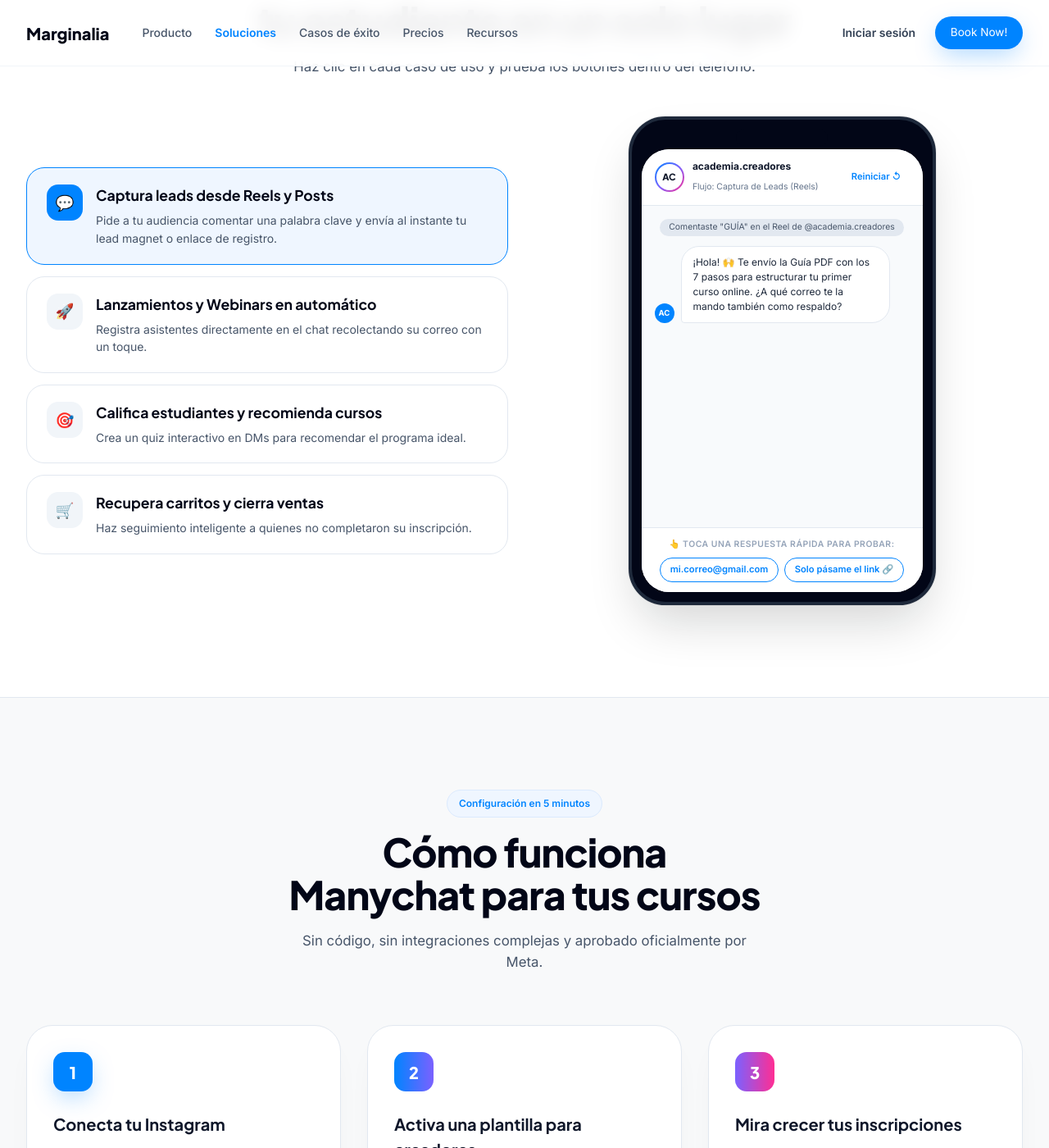
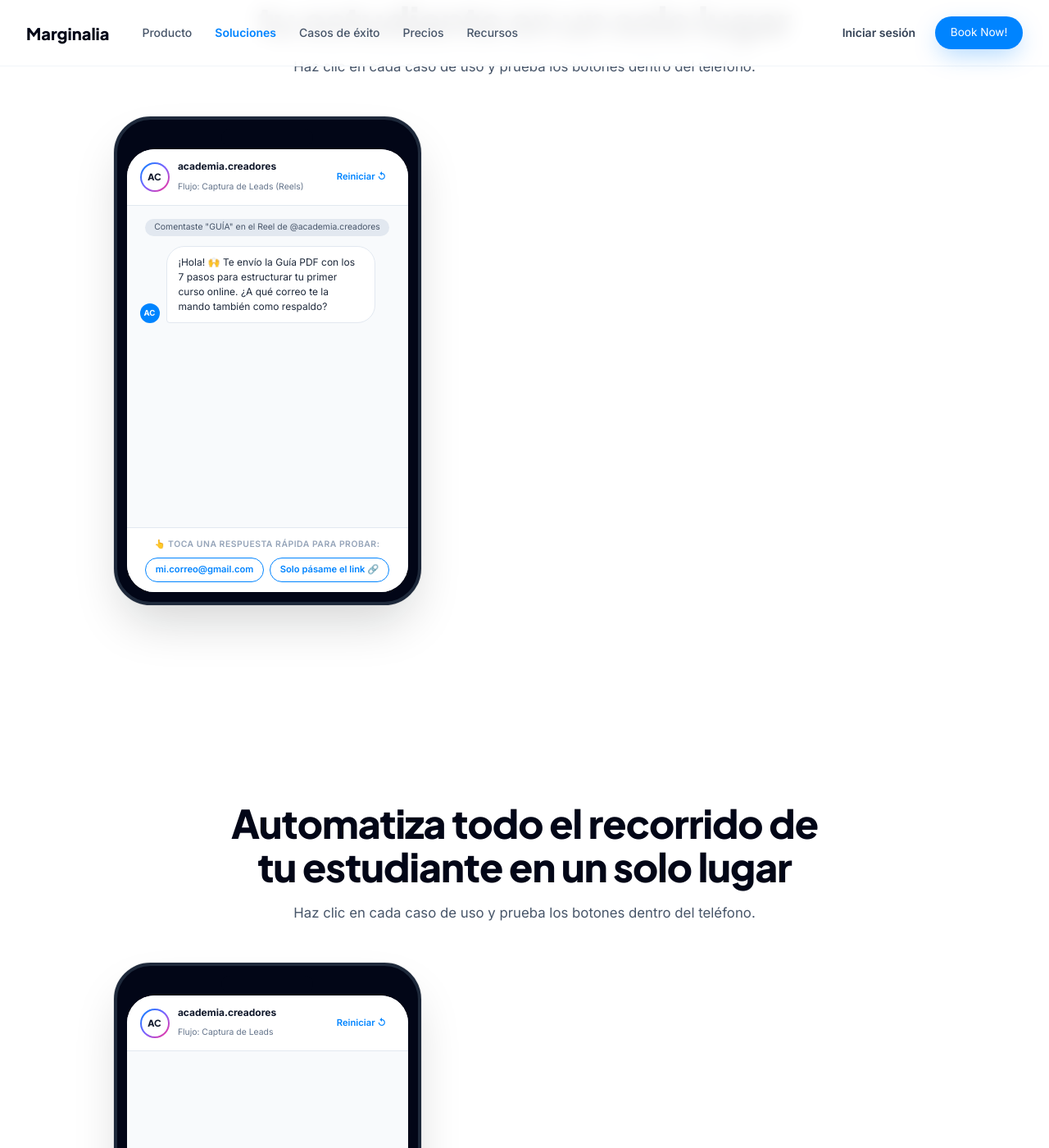
Before and after one commit to febr3s/service-template, a Jekyll site: the page built from index.markdown, in a window 1280 px wide and 1400 px high, scrolled down 908 px. Shown: the whole window at 82% size. Built offline with Jekyll 4.4.1, drawn with Linux system fonts in a browser that asks for light colours; some web fonts are replaced; some of the changed text lies outside the part shown.

Commit message:
usecases en progreso

```diff
--- a/_includes/usecase-tabs.html
+++ b/_includes/usecase-tabs_1.html
@@ -12,7 +12,7 @@
       <input type="radio" name="uc" id="uc-2" class="nav-toggle" />
       <input type="radio" name="uc" id="uc-3" class="nav-toggle" />
 
-      <div class="usecase-list">
+      <!-- <div class="usecase-list">
         <label for="uc-0" class="usecase">
           <div class="usecase__icon">💬</div>
           <div>
@@ -41,7 +41,7 @@
             <p>Haz seguimiento inteligente a quienes no completaron su inscripción.</p>
           </div>
         </label>
-      </div>
+      </div> -->
 
       <div class="sim-phone">
         <div class="sim-phone__notch"></div>
--- /dev/null
+++ b/_includes/usecase-tabs_2.html
@@ -0,0 +1,66 @@
+<section id="funciones" class="section">
+  <div class="container">
+    <div style="text-align:center;max-width:48rem;margin:0 auto 3rem;">
+      <!-- <span class="chip chip--purple">Flujos diseñados para educadores</span> -->
+      <h2 class="h2" style="margin-top:1rem;">Automatiza todo el recorrido de tu estudiante en un solo lugar</h2>
+      <p class="lead">Haz clic en cada caso de uso y prueba los botones dentro del teléfono.</p>
+    </div>
+
+    <div class="usecases__grid">
+      <input type="radio" name="uc" id="uc-0" class="nav-toggle" checked />
+      <input type="radio" name="uc" id="uc-1" class="nav-toggle" />
+      <input type="radio" name="uc" id="uc-2" class="nav-toggle" />
+      <input type="radio" name="uc" id="uc-3" class="nav-toggle" />
+
+      <!-- <div class="usecase-list">
+        <label for="uc-0" class="usecase">
+          <div class="usecase__icon">💬</div>
+          <div>
+            <h3>Captura leads desde Reels y Posts</h3>
+            <p>Pide a tu audiencia comentar una palabra clave y envía al instante tu lead magnet o enlace de registro.</p>
+          </div>
+        </label>
+        <label for="uc-1" class="usecase">
+          <div class="usecase__icon">🚀</div>
+          <div>
+            <h3>Lanzamientos y Webinars en automático</h3>
+            <p>Registra asistentes directamente en el chat recolectando su correo con un toque.</p>
+          </div>
+        </label>
+        <label for="uc-2" class="usecase">
+          <div class="usecase__icon">🎯</div>
+          <div>
+            <h3>Califica estudiantes y recomienda cursos</h3>
+            <p>Crea un quiz interactivo en DMs para recomendar el programa ideal.</p>
+          </div>
+        </label>
+        <label for="uc-3" class="usecase">
+          <div class="usecase__icon">🛒</div>
+          <div>
+            <h3>Recupera carritos y cierra ventas</h3>
+            <p>Haz seguimiento inteligente a quienes no completaron su inscripción.</p>
+          </div>
+        </label>
+      </div> -->
+
+      <div class="sim-phone">
+        <div class="sim-phone__notch"></div>
+        <div class="sim-phone__screen">
+          <div class="sim-phone__header">
+            <div class="sim-phone__avatar"><div>AC</div></div>
+            <div class="sim-phone__meta">
+              <strong>academia.creadores</strong>
+              <small id="sim-subtitle">Flujo: Captura de Leads</small>
+            </div>
+            <button data-reset-sim class="sim-phone__reset">Reiniciar ↺</button>
+          </div>
+          <div id="sim-chat-stream" class="chat"></div>
+          <div class="quick-replies">
+            <p class="quick-replies__label">👆 Toca una respuesta rápida para probar:</p>
+            <div id="sim-quick-replies" class="quick-replies__grid"></div>
+          </div>
+        </div>
+      </div>
+    </div>
+  </div>
+</section>
--- a/index.markdown
+++ b/index.markdown
@@ -5,7 +5,8 @@ title: "Course Creators"
 
 {% include hero.html %}
 <!--{% include social-proof.html %}-->
-{% include usecase-tabs.html %}
+{% include usecase-tabs_1.html %}
+{% include usecase-tabs_2.html %}
 {% include how-it-works.html %}
 {% include testimonials.html %}
 {% include faq.html %}
```
